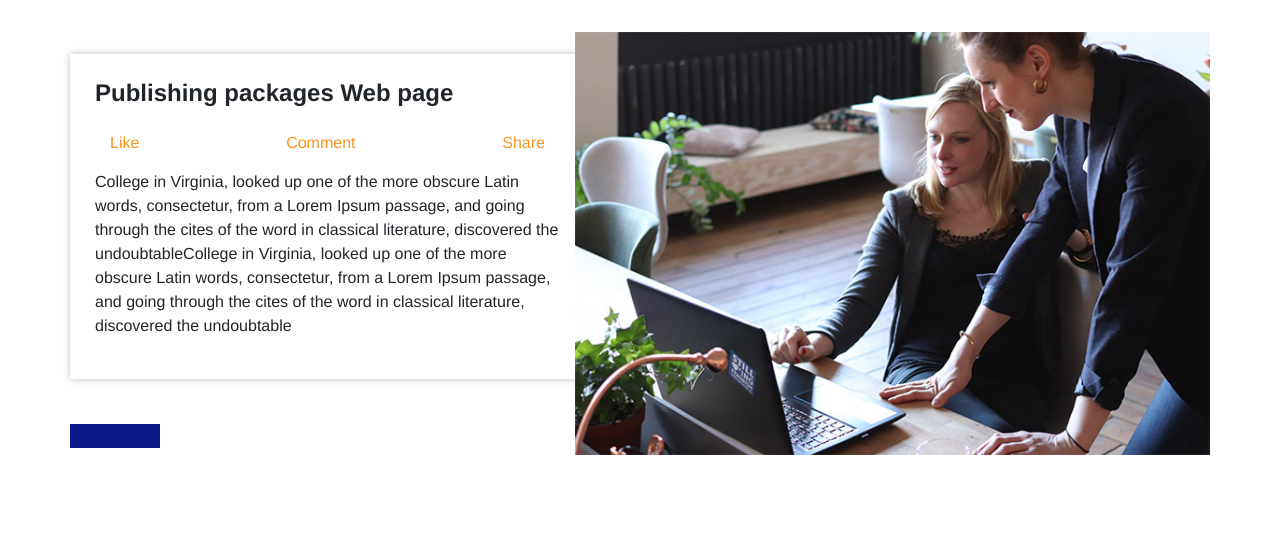
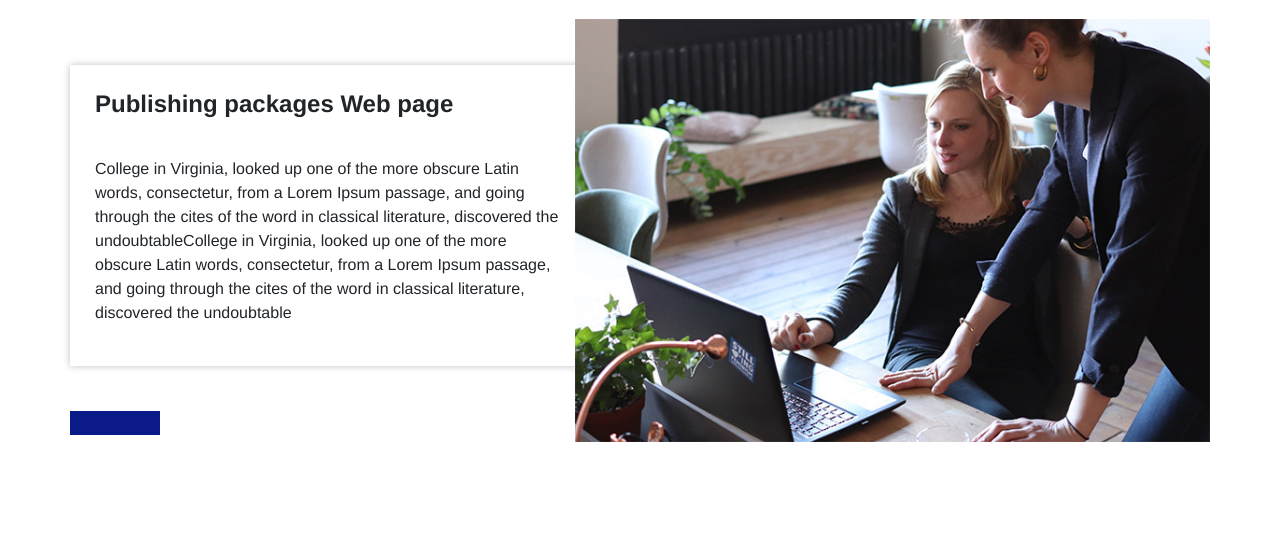
Before and after one commit to NtsakoSidwell/MP_VH_Website, a plain HTML site: page news.html in a window 1280 px wide. Shown: the part 261-800 px from the top of the page. Drawn offline with nearby package versions, Linux system fonts and the light colour scheme; some packages are replaced by stand-ins of ours.

Commit message:
Update news.html

```diff
--- a/news.html
+++ b/news.html
@@ -129,19 +129,19 @@
                 <a href="">
                   <i class="" aria-hidden="true"></i>
                   <span>
-                    Like
+
                   </span>
                 </a>
                 <a href="">
                   <i class="" aria-hidden="true"></i>
                   <span>
-                    Comment
+
                   </span>
                 </a>
                 <a href="">
                   <i class="" aria-hidden="true"></i>
                   <span>
-                    Share
+
                   </span>
                 </a>
               </div>
```
